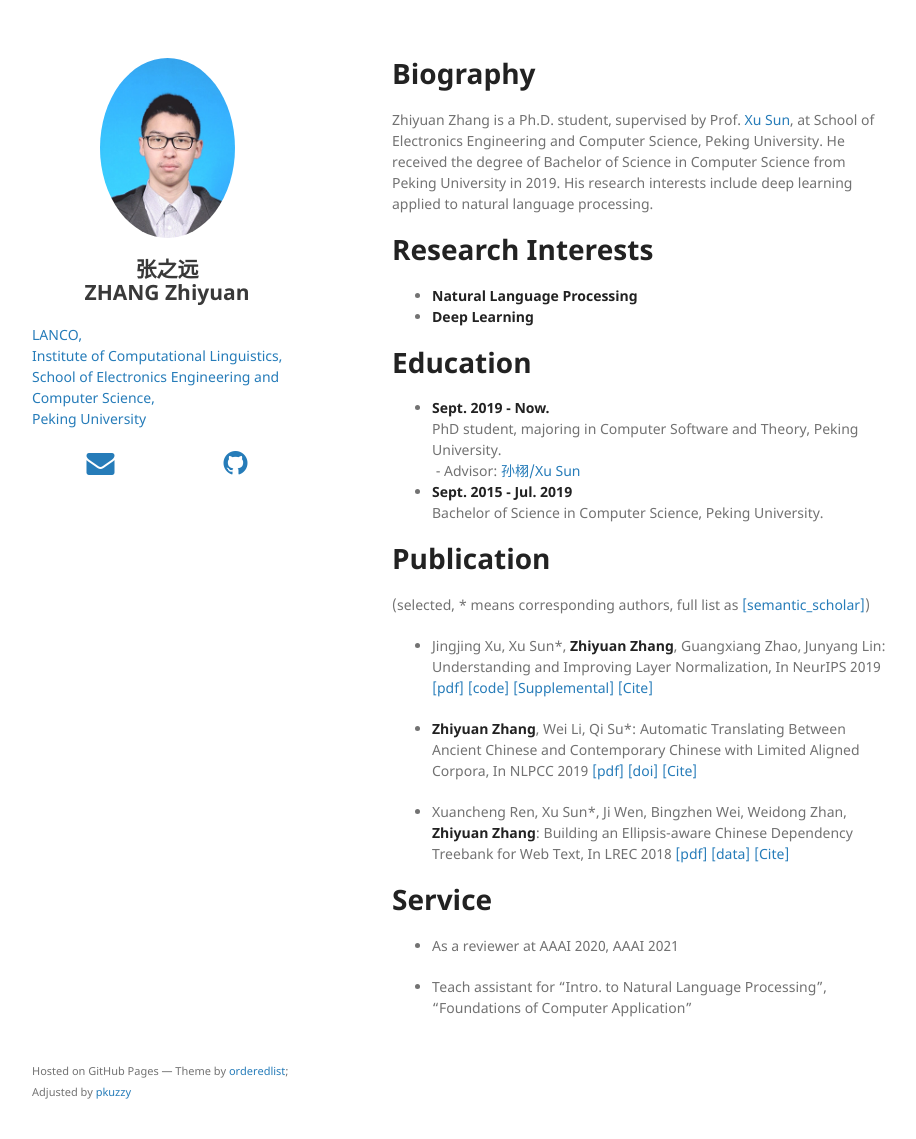
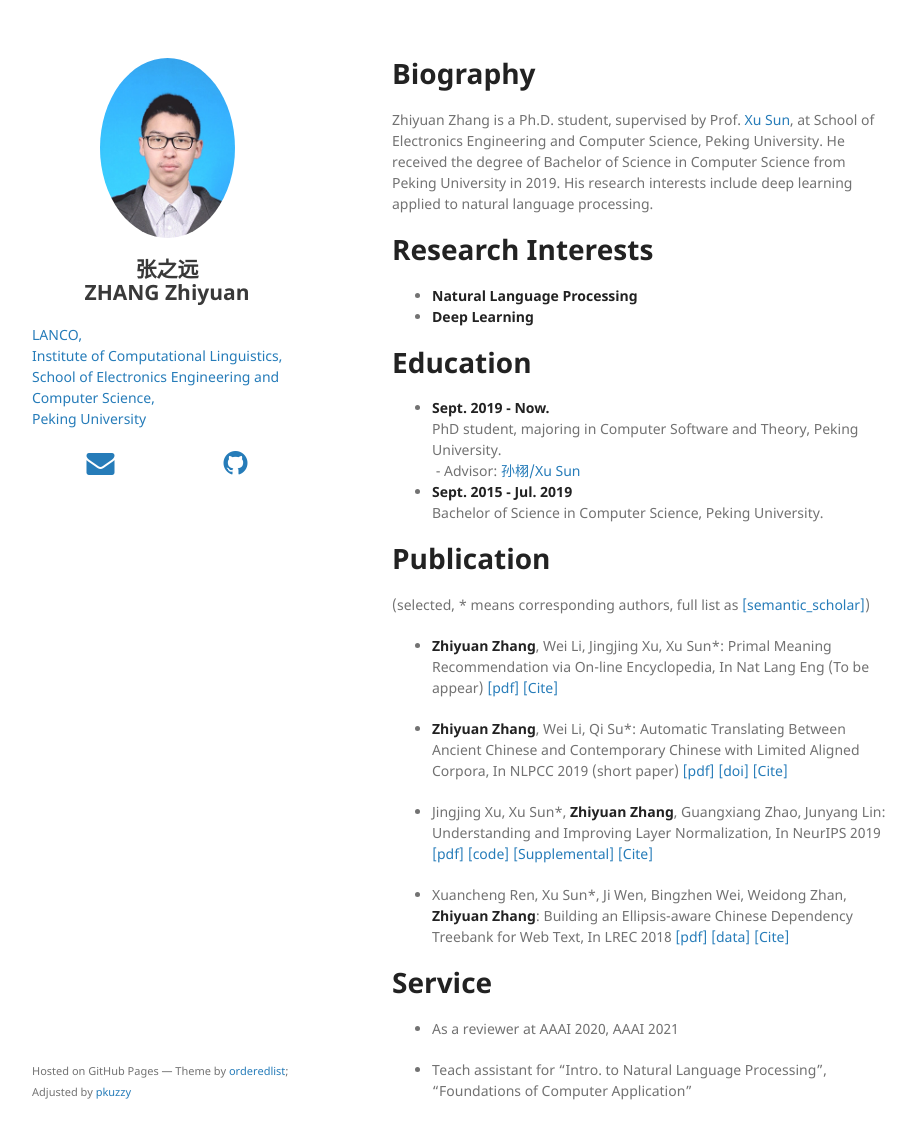
Before and after one commit to pkuzzy/pkuzzy.github.io, a Jekyll site: the page built from index.md, in a window 1280 px wide and 1171 px high. Shown: the top 1139 px of the window, without its empty margins (178-1094 px from the left). Built offline with Jekyll 4.4.1, drawn with Linux system fonts in a browser that asks for light colours; nearby versions of some CDN libraries; our own code applies the rules of GitHub Pages for plain Markdown files.

Commit message:
Update index.md

```diff
--- a/index.md
+++ b/index.md
@@ -22,18 +22,23 @@ Zhiyuan Zhang is a Ph.D. student, supervised by Prof. [Xu Sun](https://xusun.org
 
 (selected, \* means corresponding authors, full list as [[semantic_scholar]](https://www.semanticscholar.org/author/Zhiyuan-Zhang/50317060))
 
+* **Zhiyuan Zhang**, Wei Li, Jingjing Xu, Xu Sun\*:
+Primal Meaning Recommendation via On-line Encyclopedia,
+In Nat Lang Eng (To be appear) [[pdf]](https://arxiv.org/pdf/1808.04660.pdf) [[Cite]](https://scholar.googleusercontent.com/scholar.bib?q=info:VFeF7SsV0H0J:scholar.google.com/&output=citation&scisdr=CgUbr4liEIfDg5j9fBE:AAGBfm0AAAAAX2L4ZBH6QOTAKRGpEr6WIeEMbeIhFSsL&scisig=AAGBfm0AAAAAX2L4ZBypilI7Wv5Q9-0pM01LE_xwONsM&scisf=4&ct=citation&cd=-1&hl=zh-CN)
+
+* **Zhiyuan Zhang**, Wei Li, Qi Su\*:
+Automatic Translating Between Ancient Chinese and Contemporary Chinese with Limited Aligned Corpora,
+In NLPCC 2019 (short paper) [[pdf]](https://arxiv.org/pdf/1803.01557.pdf) [[doi]](https://link.springer.com/chapter/10.1007%2F978-3-030-32236-6_13) [[Cite]](https://citation-needed.springer.com/v2/references/10.1007/978-3-030-32236-6_13?format=bibtex)
+
 * Jingjing Xu, Xu Sun\*, **Zhiyuan Zhang**, Guangxiang Zhao, Junyang Lin:
 Understanding and Improving Layer Normalization,
 In NeurIPS 2019 [[pdf]](https://papers.nips.cc/paper/8689-understanding-and-improving-layer-normalization.pdf) [[code]](https://github.com/lancopku/AdaNorm) [[Supplemental]](https://papers.nips.cc/paper/8689-understanding-and-improving-layer-normalization-supplemental.zip) [[Cite]](https://papers.nips.cc/paper/8689-understanding-and-improving-layer-normalization/bibtex)
-
-* **Zhiyuan Zhang**, Wei Li, Qi Su\*:
-Automatic Translating Between Ancient Chinese and Contemporary Chinese with Limited Aligned Corpora,
-In NLPCC 2019 [[pdf]](https://arxiv.org/pdf/1803.01557.pdf) [[doi]](https://link.springer.com/chapter/10.1007%2F978-3-030-32236-6_13) [[Cite]](https://citation-needed.springer.com/v2/references/10.1007/978-3-030-32236-6_13?format=bibtex)
 
 * Xuancheng Ren, Xu Sun\*, Ji Wen, Bingzhen Wei, Weidong Zhan, **Zhiyuan Zhang**:
 Building an Ellipsis-aware Chinese Dependency Treebank for Web Text,
 In LREC 2018  [[pdf]](http://www.lrec-conf.org/proceedings/lrec2018/pdf/297.pdf) [[data]](https://github.com/lancopku/Chinese-Dependency-Treebank-with-Ellipsis) [[Cite]](https://www.aclweb.org/anthology/L18-1276.bib)
 
+
 # Service
 - As a reviewer at AAAI 2020, AAAI 2021
 
```
